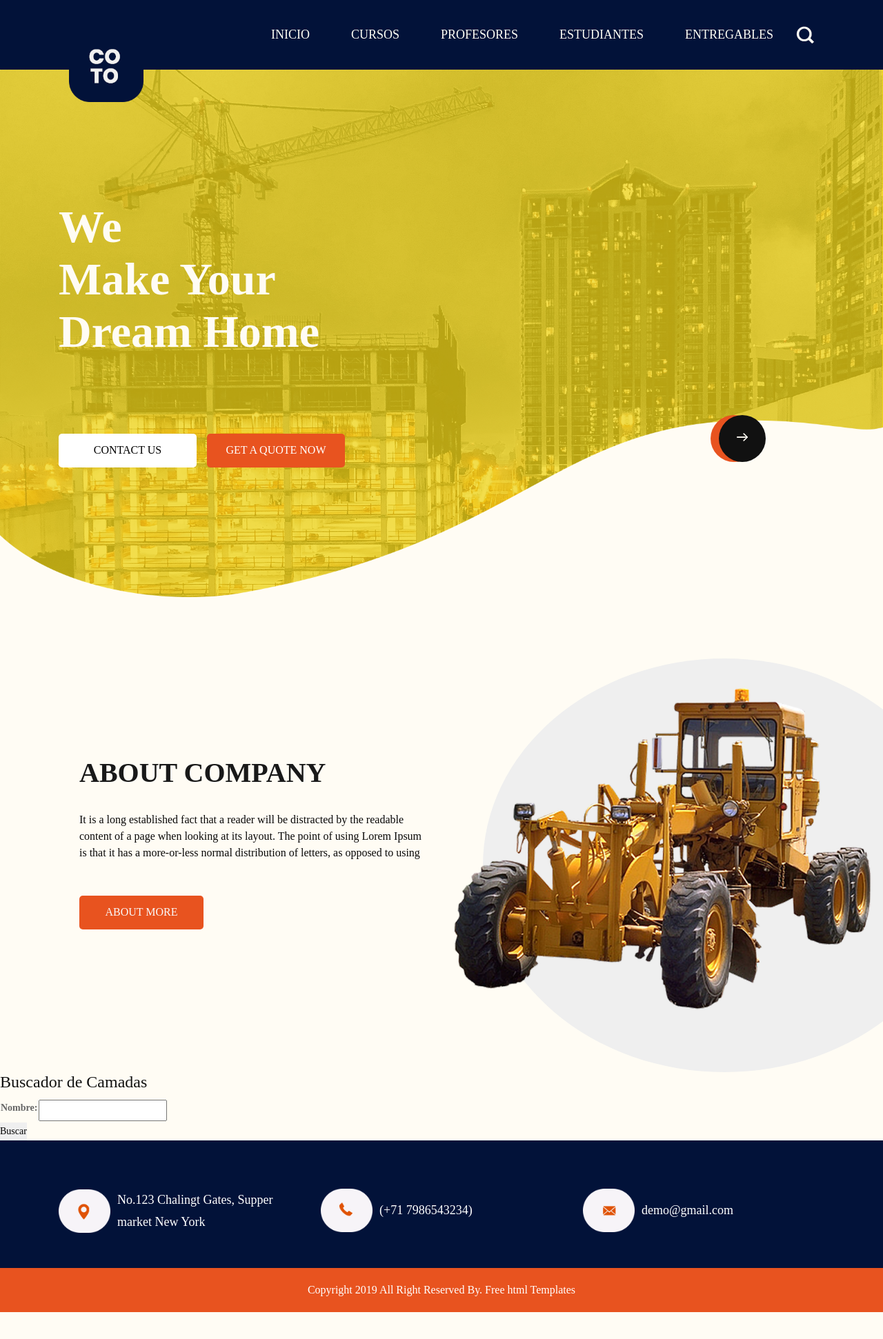
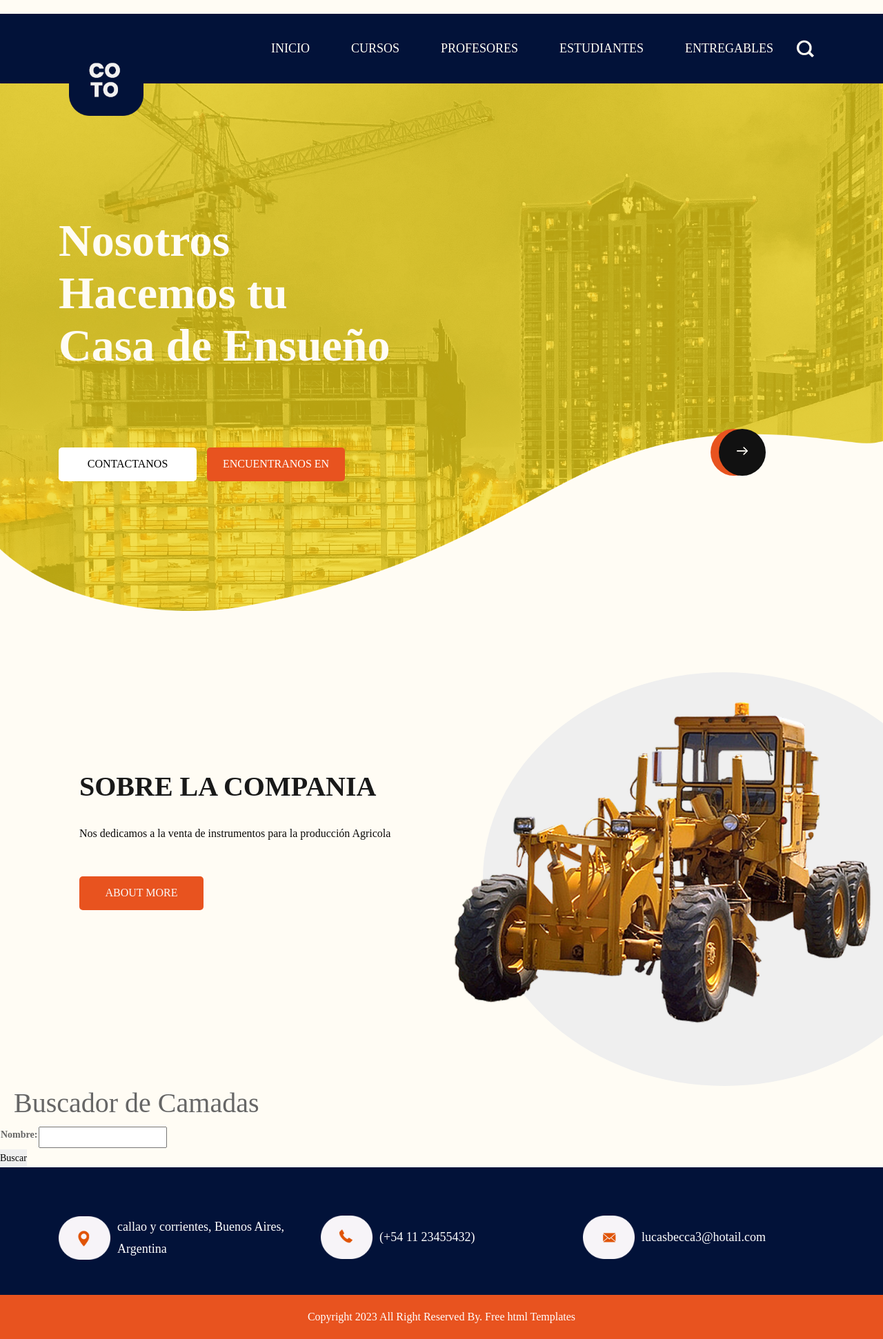
Before and after one commit to Riucchi/PreEntrega3, a Django app: page /pre_entrega/index/ in a window 1280 px wide; the page is wider, and only the part inside the window is pictured. Shown: that part at 69% size. Before the commit the page ends 1903 px from the top of that part, so only its background shows below. Run offline with Django 4.2, Linux system fonts and the light colour scheme; some libraries are stand-ins or nearby versions.

Commit message:
Edicion de Html

```diff
--- a/pre_entrega3/pre_entrega/models.py
+++ b/pre_entrega3/pre_entrega/models.py
@@ -8,12 +8,12 @@ class Cursos(models.Model):
 class Estudiantes(models.Model):
     nombre = models.CharField(max_length=20)
     apellido = models.CharField(max_length=20)
-    email = models.EmailField(max_length=20)
+    email = models.EmailField(max_length=40)
 
 class Profesores(models.Model):
     nombre = models.CharField(max_length=20)
     apellido = models.CharField(max_length=20)
-    email = models.EmailField(max_length=20)
+    email = models.EmailField(max_length=40)
 
 class Entregables(models.Model):
     nombre = models.CharField(max_length=30)
--- a/pre_entrega3/pre_entrega/templates/pre_entrega/Cursos.html
+++ b/pre_entrega3/pre_entrega/templates/pre_entrega/Cursos.html
@@ -54,6 +54,7 @@
       </div>
       <!-- about section end -->
       <form method="post">
+         <p class="h1">Inscripcion de Cursos</p>
          {% csrf_token %}
          <table>
          {{ form.as_table }}
--- a/pre_entrega3/pre_entrega/templates/pre_entrega/Entregables.html
+++ b/pre_entrega3/pre_entrega/templates/pre_entrega/Entregables.html
@@ -37,7 +37,7 @@
       <!-- contact section start -->
       <div class="contact_section layout_padding">
          <div class="container">
-            <h1 class="contact_taital">Get In Touch</h1>
+            <h1 class="contact_taital">Ponte en contacto</h1>
          </div>
          <div class="contact_section_2 layout_padding">
             <div class="container">
@@ -61,6 +61,7 @@
       </div>
       <form method="post">
       {% csrf_token %}
+      <p class="h1">Inscripcion de Entregables</p>
       <table>
       {{ form.as_table }}
       </table>
--- a/pre_entrega3/pre_entrega/templates/pre_entrega/Estudiantes.html
+++ b/pre_entrega3/pre_entrega/templates/pre_entrega/Estudiantes.html
@@ -84,6 +84,7 @@
 
       <form method="post">
          {% csrf_token %}
+         <p class="h1">Inscripcion de Estudiantes</p>
          <table>
          {{ form.as_table }}
          </table>
--- a/pre_entrega3/pre_entrega/templates/pre_entrega/base.html
+++ b/pre_entrega3/pre_entrega/templates/pre_entrega/base.html
@@ -70,13 +70,13 @@
          <div class="container">
             <div class="row">
                <div class="col-lg-4 col-sm-12">
-                  <div class="map_text"><a href="#"><img src="{% static 'pre_entrega/images/map-icon.png' %}" class="image_main"><span class="padding_left_10">No.123 Chalingt Gates, Supper market New York</span></a></div>
+                  <div class="map_text"><a href="#"><img src="{% static 'pre_entrega/images/map-icon.png' %}" class="image_main"><span class="padding_left_10">callao y corrientes, Buenos Aires, Argentina</span></a></div>
                </div>
                <div class="col-lg-4 col-sm-12">
-                  <div class="map_text"><a href="#"><img src="{% static 'pre_entrega/images/call-icon.png' %}" class="image_main"><span class="padding_left_10">(+71 7986543234)</span></a></div>
+                  <div class="map_text"><a href="#"><img src="{% static 'pre_entrega/images/call-icon.png' %}" class="image_main"><span class="padding_left_10">(+54 11 23455432)</span></a></div>
                </div>
                <div class="col-lg-4 col-sm-12">
-                  <div class="map_text"><a href="#"><img src="{% static 'pre_entrega/images/mail-icon.png' %}" class="image_main"><span class="padding_left_10">demo@gmail.com</span></a></div>
+                  <div class="map_text"><a href="#"><img src="{% static 'pre_entrega/images/mail-icon.png' %}" class="image_main"><span class="padding_left_10">lucasbecca3@hotail.com</span></a></div>
                </div>
             </div>
          </div>
@@ -85,7 +85,7 @@
       <!-- copyright section start -->
       <div class="copyright_section">
          <div class="container">
-            <p class="copyright_text">Copyright 2019 All Right Reserved By.<a href="https://html.design"> Free  html Templates</p>
+            <p class="copyright_text">Copyright 2023 All Right Reserved By.<a href="https://html.design"> Free  html Templates</p>
          </div>
       </div>
       <!-- copyright section end -->
--- a/pre_entrega3/pre_entrega/templates/pre_entrega/index.html
+++ b/pre_entrega3/pre_entrega/templates/pre_entrega/index.html
@@ -41,28 +41,28 @@
             <div class="carousel-inner">
                <div class="carousel-item active">
                   <div class="container">
-                     <h1 class="banner_taital">We<br>Make Your<br>Dream Home</h1>
+                     <h1 class="banner_taital">Nosotros<br>Hacemos tu<br>Casa de Ensueño</h1>
                      <div class="btn_main">
-                        <div class="more_bt"><a href="#">Contact us</a></div>
-                        <div class="contact_bt active"><a href="#">get a quote Now</a></div>
+                        <div class="more_bt"><a href="{% url 'entregables' %}">Contactanos</a></div>
+                        <div class="contact_bt active"><a href="#">Encuentranos en</a></div>
                      </div>
                   </div>
                </div>
                <div class="carousel-item">
                   <div class="container">
-                     <h1 class="banner_taital">We<br>Make Your<br>Dream Home</h1>
+                     <h1 class="banner_taital">Nosotros<br>Hacemos tu<br>Casa de Ensueño</h1>
                      <div class="btn_main">
-                        <div class="more_bt"><a href="#">Contact us</a></div>
-                        <div class="contact_bt active"><a href="#">get a quote Now</a></div>
+                        <div class="more_bt"><a href="{% url 'entregables' %}">Contactanos</a></div>
+                        <div class="contact_bt active"><a href="#">Encuentranos en</a></div>
                      </div>
                   </div>
                </div>
                <div class="carousel-item">
                   <div class="container">
-                     <h1 class="banner_taital">We<br>Make Your<br>Dream Home</h1>
+                     <h1 class="banner_taital">Nosotros<br>Hacemos tu<br>Casa de Ensueño</h1>
                      <div class="btn_main">
-                        <div class="more_bt"><a href="#">Contact us</a></div>
-                        <div class="contact_bt active"><a href="#">get a quote Now</a></div>
+                        <div class="more_bt"><a href="{% url 'entregables' %}">Contactanos</a></div>
+                        <div class="contact_bt active"><a href="#">Encuentranos en</a></div>
                      </div>
                   </div>
                </div>
@@ -82,8 +82,8 @@
             <div class="row">
                <div class="col-md-6">
                   <div class="about_main">
-                     <div class="about_taital">About company</div>
-                     <p class="about_text">It is a long established fact that a reader will be distracted by the readable content of a page when looking at its layout. The point of using Lorem Ipsum is that it has a more-or-less normal distribution of letters, as opposed to using</p>
+                     <div class="about_taital">Sobre la Compania</div>
+                     <p class="about_text">Nos dedicamos a la venta de instrumentos para la producción Agricola</p>
                      <div class="about_bt"><a href="#">About More</a></div>
                   </div>
                </div>
@@ -95,7 +95,7 @@
       </div>
       <form action="" method="POST">
          {% csrf_token %}
-         <h1> Buscador de Camadas </h1>
+         <p class="h1">Buscador de Camadas</p>
          <table>
             {{formulario.as_table}}
          </table>
```
Also changed, not shown: pre_entrega3/pre_entrega/templates/pre_entrega/Profesores.html (+8 -7 lines), pre_entrega3/db.sqlite3.
